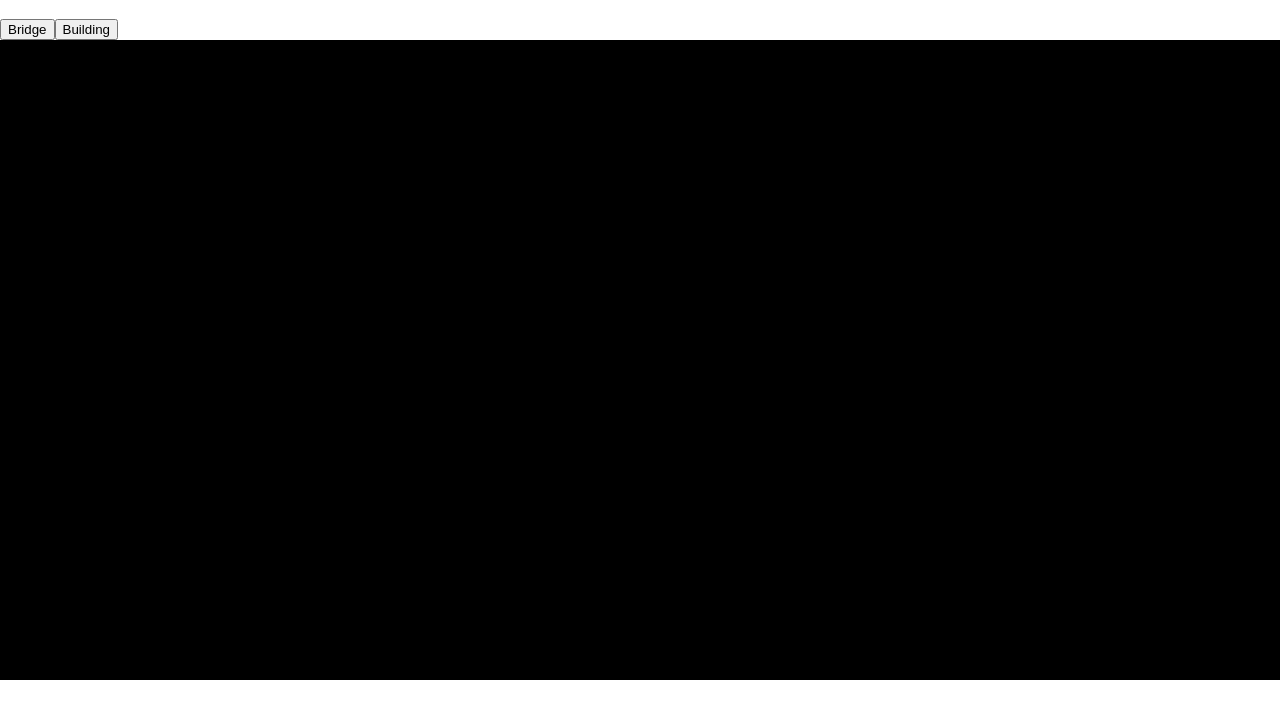
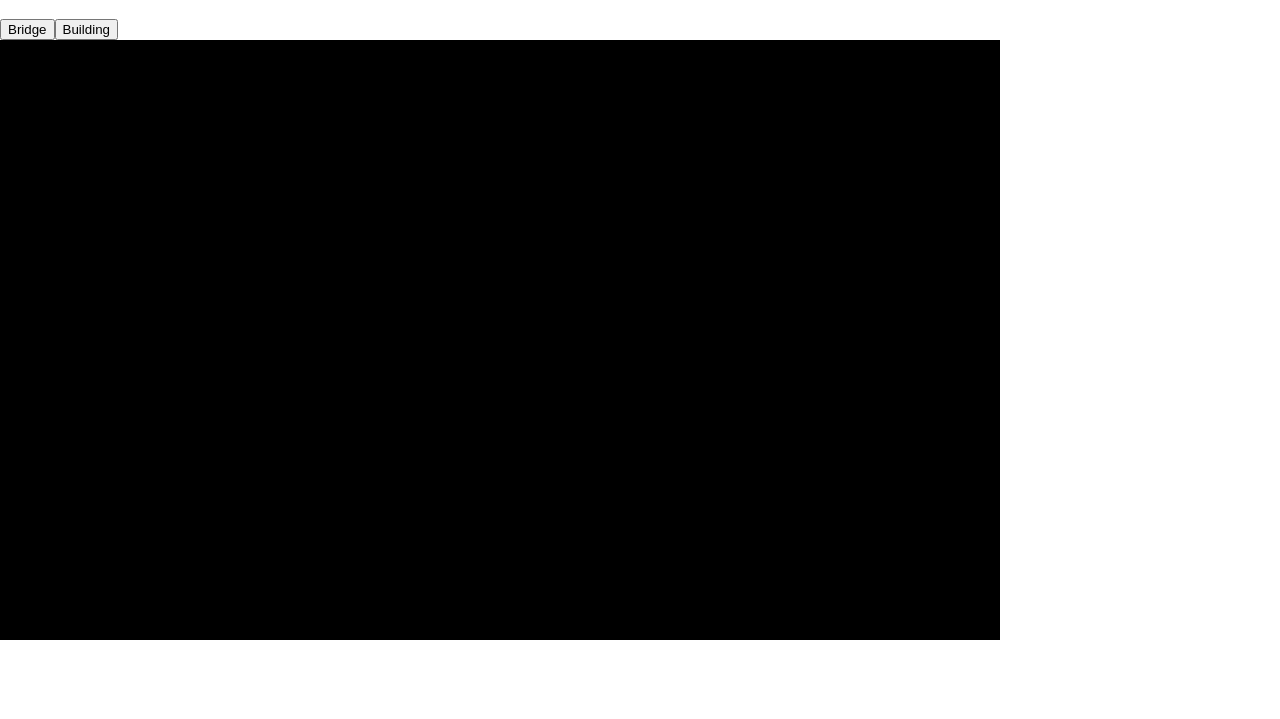
Before and after one commit to MarcoSteinke/Virtual-Environment-in-Browser, a website: page index.html in a window 1280 px wide. Shown: the part 61-780 px from the top of the page. Drawn offline with nearby package versions, Linux system fonts and the light colour scheme.

Commit message:
decrease canvas size

```diff
--- a/style.css
+++ b/style.css
@@ -4,7 +4,7 @@ body {
 }
 
 #canvas {
-    width: 100%;
-    height: 100%;
+    width: 1000px;
+    height: 600px;
     display: block;
 }
```
